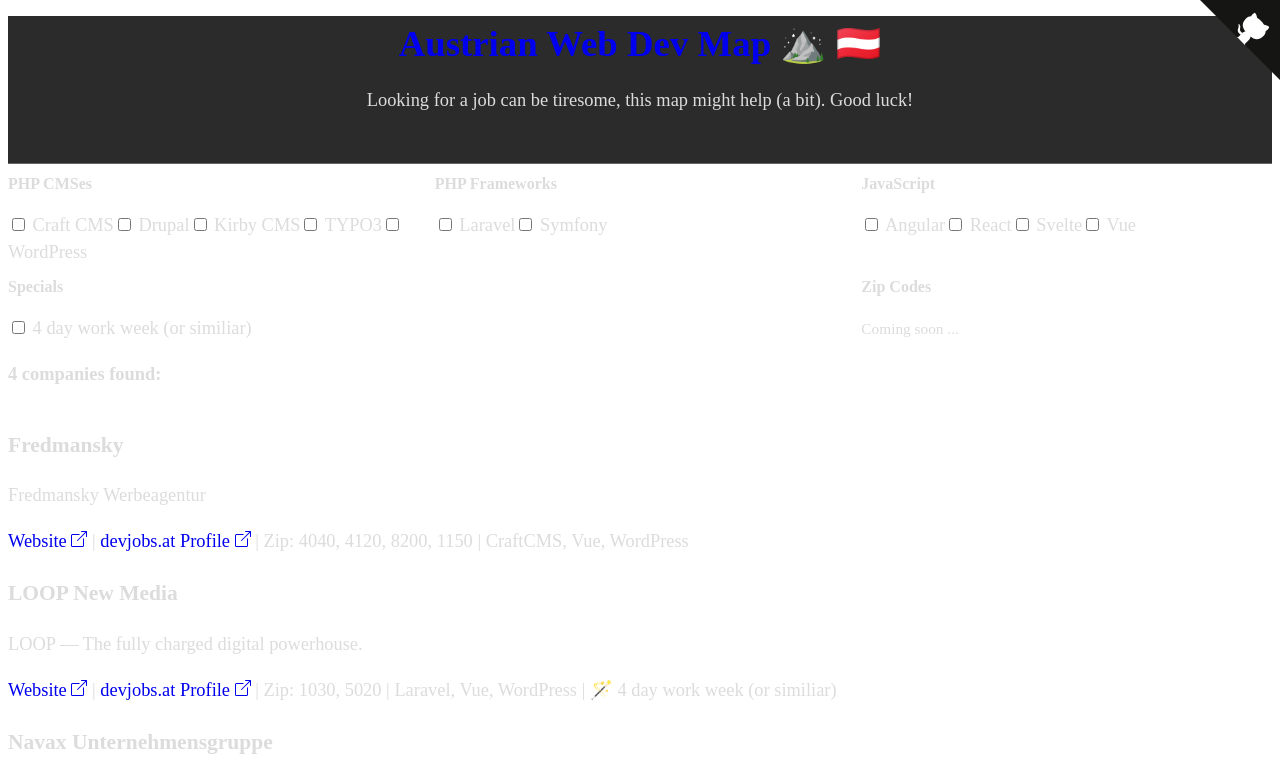
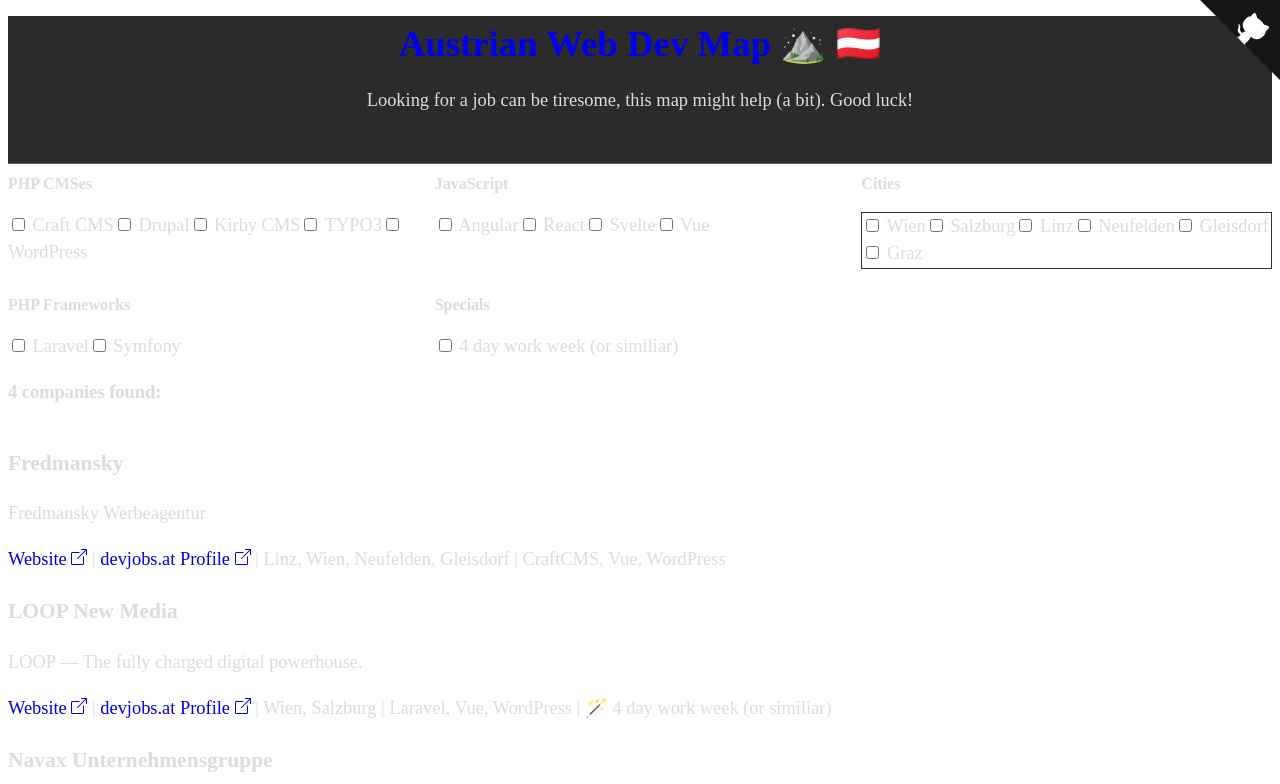
Before and after one commit to mandrasch/austrian-web-dev-companies, a SvelteKit app: page / in a window 1280 px wide. Shown: the top 784 px of the page. Built offline with nearby package versions, Linux system fonts and the light colour scheme.

Commit message:
add city filter (wip)

```diff
--- a/src/lib/types.ts
+++ b/src/lib/types.ts
@@ -2,6 +2,7 @@
 	companyName: string;
 	teaser: string;
 	zipCodes: number[];
+	cities: string[];
 	stackTags: string[];
 	specialTags: string[];
 	websiteUrl: string;
--- a/src/routes/+page.svelte
+++ b/src/routes/+page.svelte
@@ -1,6 +1,5 @@
 <script lang="ts">
 	import { fade } from 'svelte/transition';
-
 	import type { Company } from '$lib/types';
 
 	// Receive the companies data from the `load` function via +page.ts
@@ -9,8 +8,6 @@
 
 	// Initially, show all companies
 	let filteredCompanies = $state<Company[]>(data.companies);
-
-	// SORT & FILTER
 
 	// Available technologies to filter by
 	const availablePhpCmses = [
@@ -43,40 +40,13 @@
 	let checkboxGroupsDiv: HTMLDivElement;
 	let selectedStackTags = $state<string[]>([]);
 	let selectedSpecialTags = $state<string[]>([]);
-
-	// TODO: use enum with 'stack' and 'special'
-	// Toggle function to manage selected tags for each group
-	function toggleTag(toggledValue: string, type: string) {
-		// TODO: refactor with better solution
-
-		if (type === 'stack') {
-			if (selectedStackTags.includes(toggledValue)) {
-				selectedStackTags = selectedStackTags.filter((tag) => tag !== toggledValue);
-			} else {
-				selectedStackTags = [...selectedStackTags, toggledValue];
-			}
-		}
-
-		if (type === 'special') {
-			if (selectedSpecialTags.includes(toggledValue)) {
-				selectedSpecialTags = selectedSpecialTags.filter((tag) => tag !== toggledValue);
-			} else {
-				selectedSpecialTags = [...selectedSpecialTags, toggledValue];
-			}
-		}
-
-		applySearchFilters();
-	}
+	let selectedCities = $state([]);
 
 	function resetFilters() {
 		selectedStackTags = [];
 		selectedSpecialTags = [];
+		selectedCities = [];
 		applySearchFilters();
-
-		// TODO: should we use checkbox value binding instead?
-		Array.from(checkboxGroupsDiv.querySelectorAll('input[type="checkbox"]')).forEach((el: any) => {
-			el.checked = false;
-		});
 	}
 
 	// Apply the filters based on selected tags from all groups
@@ -97,38 +67,75 @@
 				selectedSpecialTags.every((tag) => company.specialTags.includes(tag))
 			);
 		}
+
+		if (selectedCities.length > 0) {
+			filteredCompanies = filteredCompanies.filter((company) =>
+				selectedCities.every((city) => company.cities.includes(city))
+			);
+		}
 	}
 </script>
 
 <div class="checkbox-groups" bind:this={checkboxGroupsDiv}>
-	<!-- Checkbox group for filtering by Stack -->
+	<!-- TODO: use bind:group instead of toggleTag() - easier? -->
+
 	<div>
 		<h3>PHP CMSes</h3>
 		{#each availablePhpCmses as { label, value }}
 			<label>
-				<input type="checkbox" onchange={() => toggleTag(value, 'stack')} />
+				<input
+					type="checkbox"
+					{value}
+					bind:group={selectedStackTags}
+					onchange={applySearchFilters}
+				/>
 				{label}
 			</label>
 		{/each}
 	</div>
 
-	<!-- Checkbox group for PHP frameworks -->
 	<div>
-		<h3>PHP Frameworks</h3>
-		{#each availablePhpFrameworks as { label, value }}
+		<h3>JavaScript</h3>
+		{#each availableFrontendFrameworks as { label, value }}
 			<label>
-				<input type="checkbox" onchange={() => toggleTag(value, 'stack')} />
+				<input
+					type="checkbox"
+					{value}
+					bind:group={selectedStackTags}
+					onchange={applySearchFilters}
+				/>
 				{label}
 			</label>
 		{/each}
 	</div>
 
-	<!-- Checkbox group for Frontend frameworks -->
 	<div>
-		<h3>JavaScript</h3>
-		{#each availableFrontendFrameworks as { label, value }}
+		<h3>Cities</h3>
+		<div style="max-height:150px; overflow:auto; border:1px solid #333;">
+			{#each data.cityCounts as city (city.city)}
+				<label>
+					<input
+						type="checkbox"
+						value={city.city}
+						bind:group={selectedCities}
+						onchange={applySearchFilters}
+					/>
+					{city.city}
+				</label>
+			{/each}
+		</div>
+	</div>
+
+	<div>
+		<h3>PHP Frameworks</h3>
+		{#each availablePhpFrameworks as { label, value }}
 			<label>
-				<input type="checkbox" onchange={() => toggleTag(value, 'stack')} />
+				<input
+					type="checkbox"
+					{value}
+					bind:group={selectedStackTags}
+					onchange={applySearchFilters}
+				/>
 				{label}
 			</label>
 		{/each}
@@ -138,15 +145,15 @@
 		<h3>Specials</h3>
 		{#each availableSpecialTags as { label, value }}
 			<label>
-				<input type="checkbox" onchange={() => toggleTag(value, 'special')} />
+				<input
+					type="checkbox"
+					{value}
+					bind:group={selectedSpecialTags}
+					onchange={applySearchFilters}
+				/>
 				{label}
 			</label>
 		{/each}
-	</div>
-
-	<div>
-		<h3>Zip Codes</h3>
-		<small>Coming soon ...</small>
 	</div>
 </div>
 
@@ -210,7 +217,8 @@
 							/>
 						</svg>
 					</a> |
-				{/if} Zip: {company.zipCodes.join(', ')} | {company.stackTags.join(', ')}
+				{/if}
+				{company.cities.join(', ')} | {company.stackTags.join(', ')}
 				{#if company.specialTags.includes('fourDayWorkWeek')}
 					| 🪄 4 day work week (or similiar)
 				{/if}
@@ -229,6 +237,7 @@
 		display: grid;
 		grid-template-columns: 1fr 1fr 1fr;
 		column-gap: 1rem;
+		row-gap: 1rem;
 
 		h3 {
 			font-size: 1rem;
--- a/src/routes/+page.ts
+++ b/src/routes/+page.ts
@@ -12,7 +12,26 @@
 		return a.companyName.localeCompare(b.companyName);
 	});
 
+	// Count cities and store them in an object
+	const cityCountMap: Record<string, number> = {};
+	companies.forEach((company) => {
+		company.cities.forEach((city) => {
+			// Increment the count for each city
+			if (cityCountMap[city]) {
+				cityCountMap[city]++;
+			} else {
+				cityCountMap[city] = 1;
+			}
+		});
+	});
+
+	// Convert cityCountMap to an array of objects and sort by count
+	const cityCounts = Object.entries(cityCountMap)
+		.map(([city, count]) => ({ city, count })) // Create an array of objects { city, count }
+		.sort((a, b) => b.count - a.count); // Sort by count in descending order
+
 	return {
-		companies // Return the companies array as part of the data
+		companies,
+		cityCounts
 	};
 };
--- a/static/companies.json
+++ b/static/companies.json
@@ -3,6 +3,7 @@
 		"companyName": "Webmozarts",
 		"teaser": "Software- und App-Entwicklung in Wien und Barcelona",
 		"zipCodes": [1010],
+		"cities": ["Wien"],
 		"stackTags": ["Symfony", "Angular"],
 		"specialTags": [],
 		"websiteUrl": "https://webmozarts.com/",
@@ -13,6 +14,7 @@
 		"companyName": "LOOP New Media",
 		"teaser": "LOOP — The fully charged digital powerhouse.",
 		"zipCodes": [1030, 5020],
+		"cities": ["Wien", "Salzburg"],
 		"stackTags": ["Laravel", "Vue", "WordPress"],
 		"specialTags": ["fourDayWorkWeek"],
 		"websiteUrl": "https://www.agentur-loop.com/",
@@ -23,6 +25,7 @@
 		"companyName": "Fredmansky",
 		"teaser": "Fredmansky Werbeagentur",
 		"zipCodes": [4040, 4120, 8200, 1150],
+		"cities": ["Linz", "Wien", "Neufelden", "Gleisdorf"],
 		"stackTags": ["CraftCMS", "Vue", "WordPress"],
 		"specialTags": [],
 		"websiteUrl": "https://fredmansky.at/",
@@ -33,6 +36,7 @@
 		"companyName": "Navax Unternehmensgruppe",
 		"teaser": "NAVAX IT-Beratung und Consulting | Wien, Köln, Graz, Linz",
 		"zipCodes": [1120, 8010, 4020],
+		"cities": ["Wien", "Salzburg", "Graz"],
 		"stackTags": ["Svelte"],
 		"specialTags": [],
 		"websiteUrl": "https://www.navax.com",
```
Also changed, not shown: 1 other file (tests, documents, lock files or other folders).
